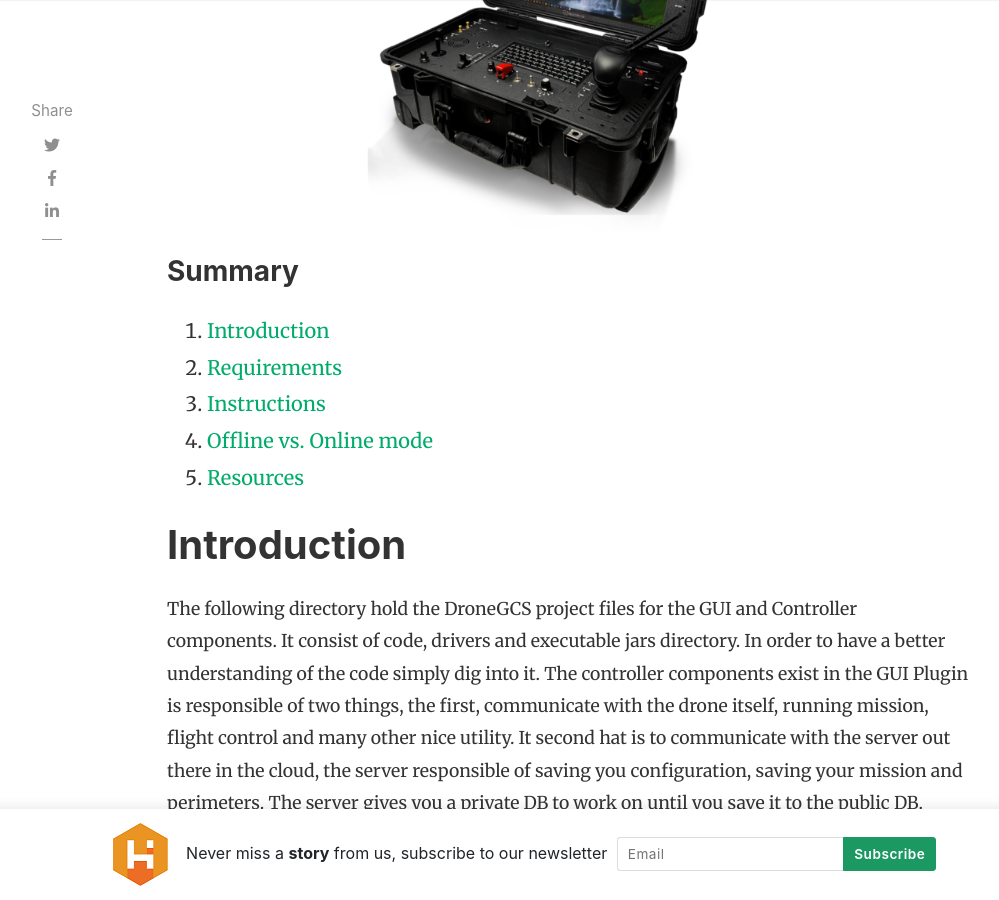
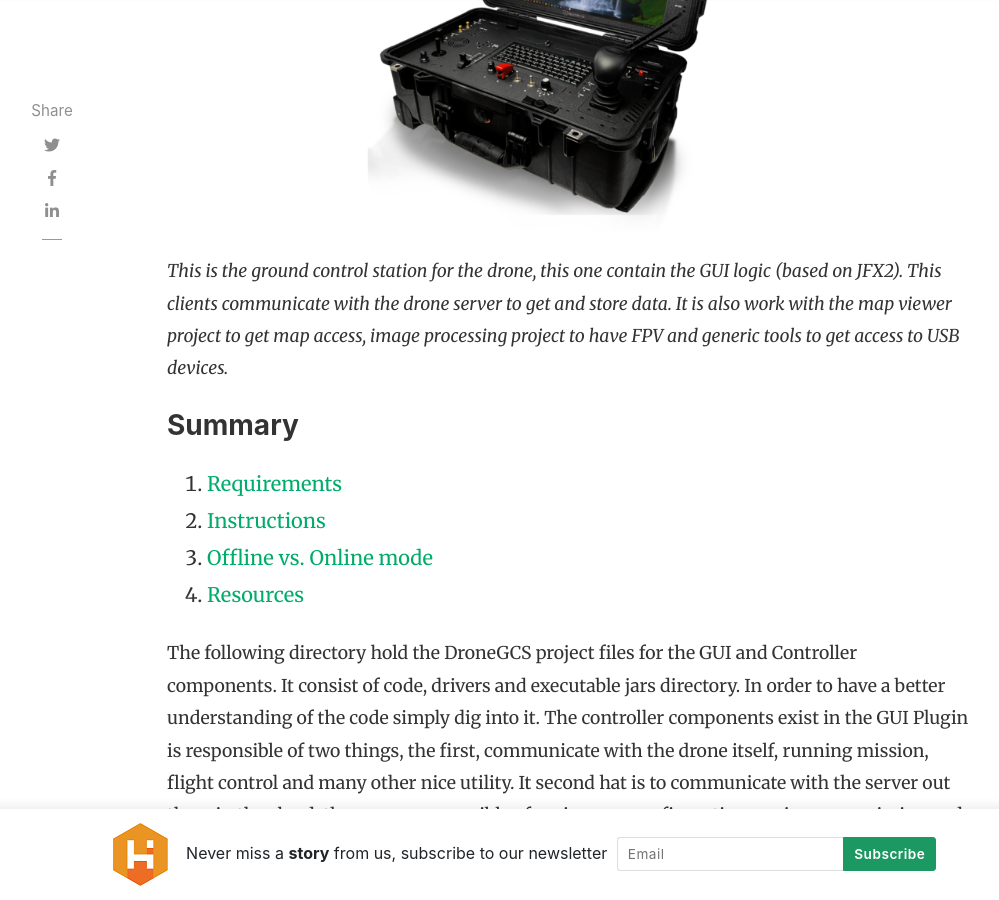
Before and after one commit to taljmars/dronedoc.io, a Jekyll site: the page built from _posts/2017-10-24-drone-gcs.md, in a window 1280 px wide and 900 px high, scrolled down 645 px. Shown: the whole window, without its empty margins (118-1117 px from the left). Built offline with Jekyll 4.4.1, drawn with Linux system fonts in a browser that asks for light colours; nearby versions of some CDN libraries; comment, search, counter and statistics services are not loaded.

Commit message:
Update 2017-10-24-drone-gcs.md

```diff
--- a/_posts/2017-10-24-drone-gcs.md
+++ b/_posts/2017-10-24-drone-gcs.md
@@ -9,10 +9,9 @@ description: "This is the ground control station for the drone, this one contain
 featured: true
 hidden: false
 toc: true
+beforetoc: "This is the ground control station for the drone, this one contain the GUI logic (based on JFX2). This clients communicate with the drone server to get and store data. It is also work with the map viewer project to get map access, image processing project to have FPV and generic tools to get access to USB devices."
 rating: 4.5
 ---
-
-# Introduction
 
 The following directory hold the DroneGCS project files for the GUI and Controller components. It consist of code, drivers and executable jars directory. In order to have a better understanding of the code simply dig into it. The controller components exist in the GUI Plugin is responsible of two things, the first, communicate with the drone itself, running mission, flight control and many other nice utility. It second hat is to communicate with the server out there in the cloud, the server responsible of saving you configuration, saving your mission and perimeters. The server gives you a private DB to work on until you save it to the public DB.
 
```
